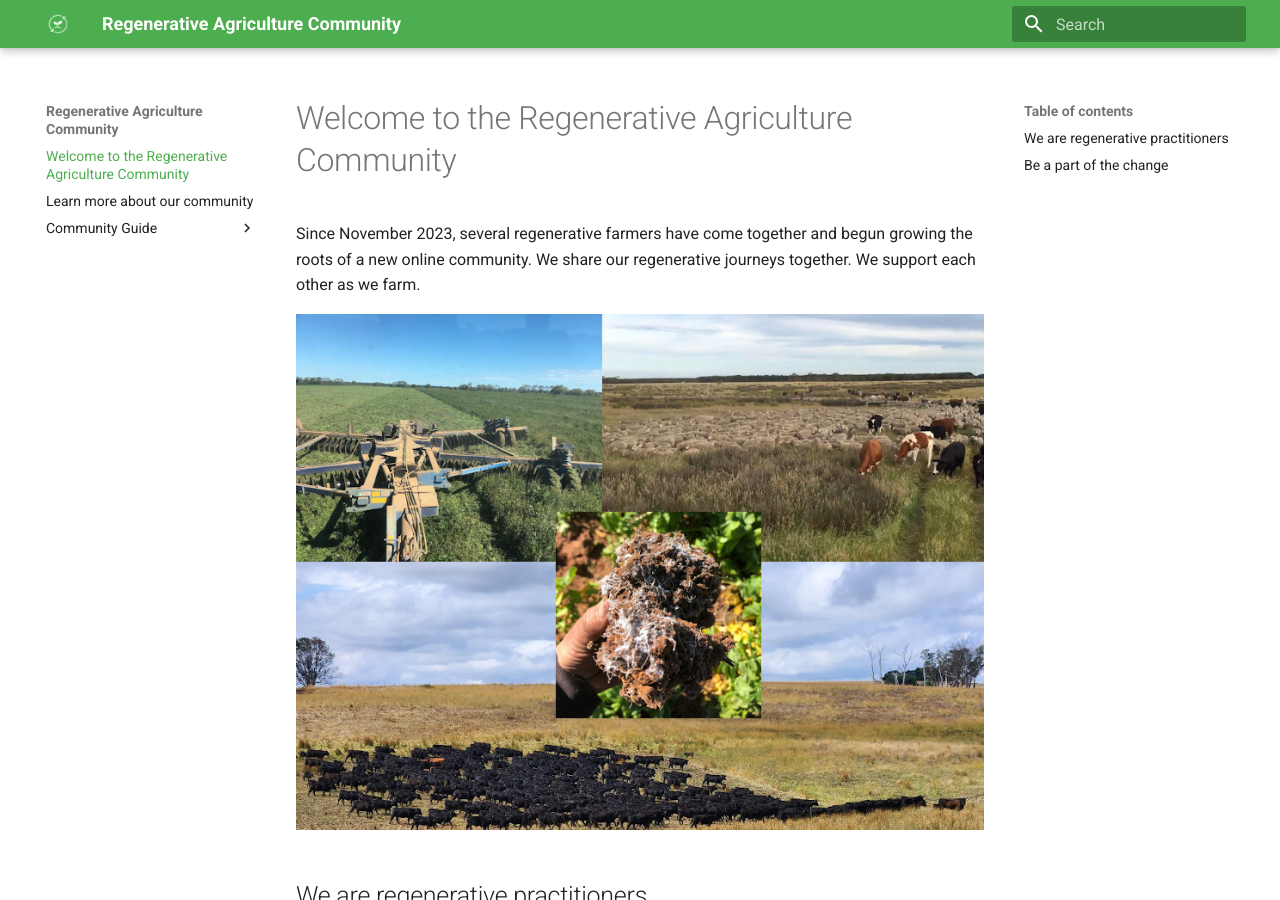
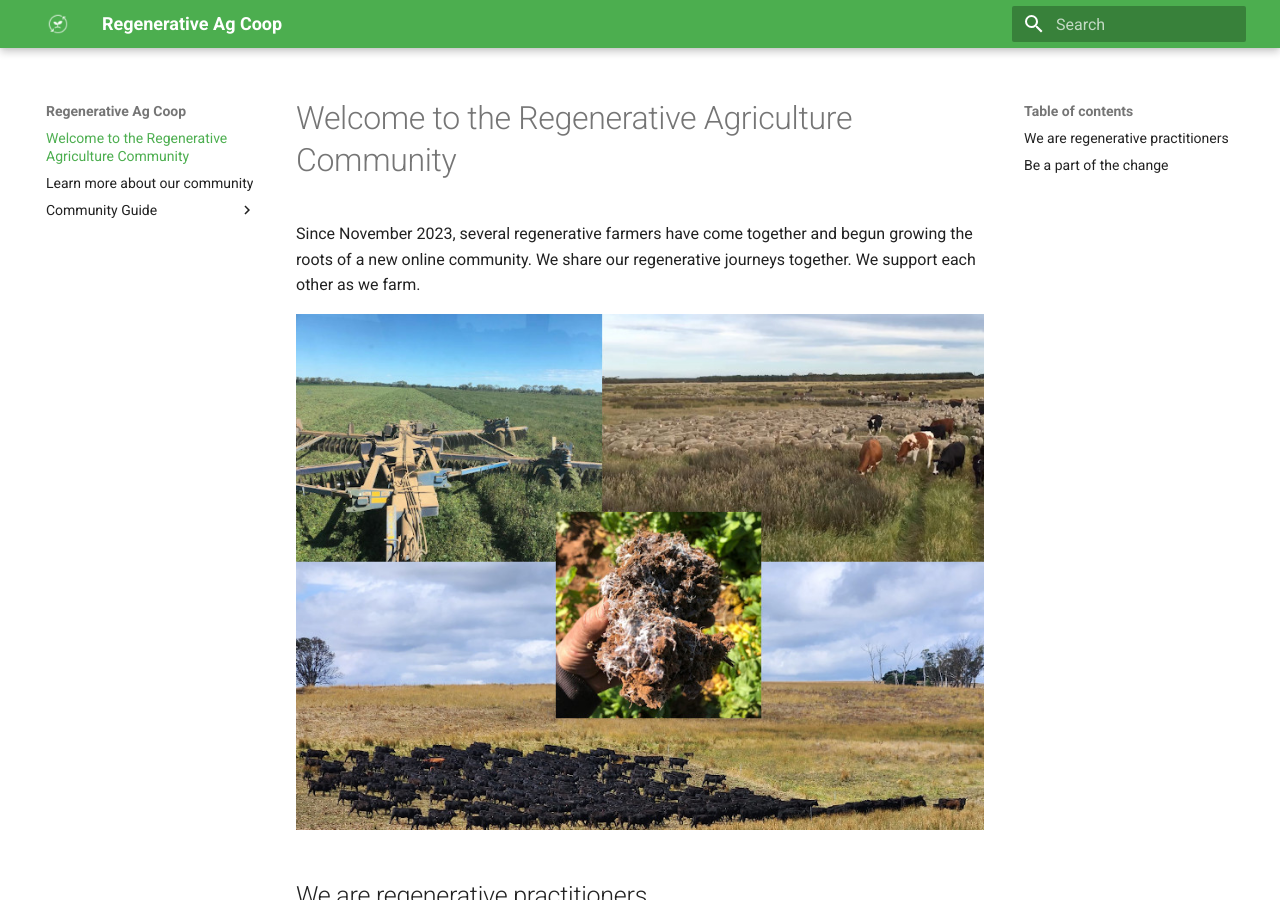
Before and after one commit to regenerativeag/regenerativeag.github.io, an MkDocs documentation site: the page built from docs/index.md, in a window 1280 px wide and 900 px high. Built offline with MkDocs 1.6.1 and Material for MkDocs 9.7.7, drawn with Linux system fonts in a browser that asks for light colours.

Commit message:
Update mkdocs.yml

```diff
--- a/mkdocs.yml
+++ b/mkdocs.yml
@@ -1,4 +1,4 @@
-site_name: Regenerative Agriculture Community
+site_name: Regenerative Ag Coop
 theme:
   name: material
   logo: assets/logo.png
```
